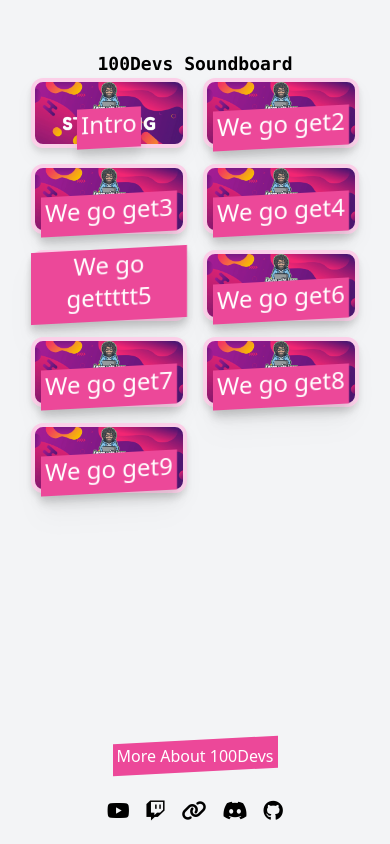
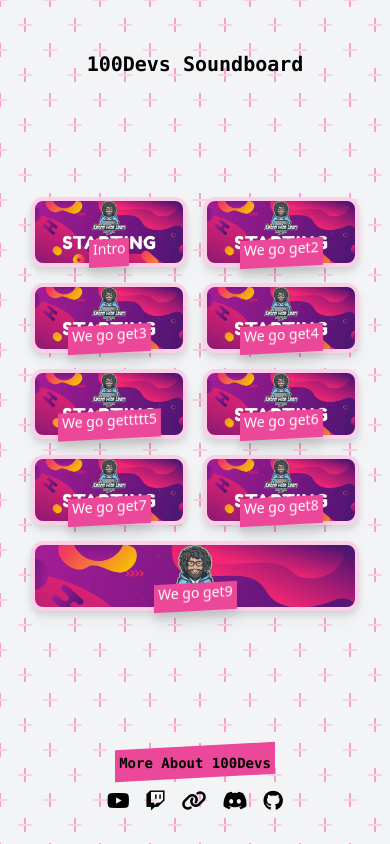
Before and after one commit to matt-conn/soundboard-100devs, a React (Create React App) app: page / in a window 390 px wide. Built offline with nearby package versions, Linux system fonts and the light colour scheme.

Commit message:
complete responsive grid, center board on viewport

```diff
--- a/src/App.css
+++ b/src/App.css
@@ -23,32 +23,51 @@
 }
 
 body {
-	display: flex;
-	justify-content: center;
-	background-color: rgb(243 244 246);
-	align-items: center;
+	/* CROSS */
+	/* https://www.magicpattern.design/tools/css-backgrounds */
+	background-color: #f3f4f6;
+	background: radial-gradient(
+			circle,
+			transparent 20%,
+			#f3f4f6 20%,
+			#f3f4f6 80%,
+			transparent 80%,
+			transparent
+		),
+		radial-gradient(
+				circle,
+				transparent 20%,
+				#f3f4f6 20%,
+				#f3f4f6 80%,
+				transparent 80%,
+				transparent
+			)
+			25px 25px,
+		linear-gradient(hsl(330, 81%, 90%) 2px, transparent 2px) 0 -1px,
+		linear-gradient(90deg, hsl(330, 81%, 80%) 2px, #f3f4f6 2px) -1px 0;
+	background-size: 50px 50px, 50px 50px, 25px 25px, 25px 25px;
 }
 
 .app-container {
-	justify-content: space-between;
 	width: 100vw;
-	margin-top: 50px;
+	height: 100vh;
+	padding: 50px 0 10px 0;
 }
 
 .grid-container {
 	display: grid;
 	justify-content: center;
 	align-content: center;
-	grid-template-columns: repeat(3, 33.3vmin);
+	grid-template-columns: repeat(3, 28vmin);
 	grid-template-rows: repeat(3, 20vmin);
 	gap: 1.5rem;
 }
 
-footer {
+/* footer {
 	position: absolute;
 	bottom: 0;
 	width: 100%;
-}
+} */
 
 /* Mobile Styles */
 @media only screen and (max-width: 480px) {
@@ -58,20 +77,52 @@
 		gap: 1rem;
 	}
 
-	.button:last-of-type {
+	.sound-btn:last-of-type {
+		grid-column: 1 / span 2;
+	}
+}
+
+@media (min-width: 481px) and (max-width: 624px) {
+	.grid-container {
+		margin-left: 2rem;
+		margin-right: 2rem;
+		grid-template-columns: repeat(2, 40vmin);
+		grid-template-rows: repeat(5, 18vmin);
+		gap: 1.25rem;
+	}
+
+	.sound-btn:last-of-type {
+		grid-column: 1 / span 2;
+	}
+}
+
+@media (min-width: 625px) and (max-width: 824px) {
+	.grid-container {
+		margin-left: 2rem;
+		margin-right: 2rem;
+		grid-template-columns: repeat(2, 40vmin);
+		grid-template-rows: repeat(5, 14vmin);
+		gap: 1.25rem;
+	}
+
+	.sound-btn:last-of-type {
 		grid-column: 1 / span 2;
 	}
 }
 
 /* Tablet Styles */
-@media (min-width: 481px) and (max-width: 909px) {
-	/* .grid-container {
+@media (min-width: 825px) and (max-width: 900px) {
+	.grid-container {
 		margin-left: 2rem;
 		margin-right: 2rem;
-		grid-template-columns: repeat(3, 28vmin);
-		grid-template-rows: repeat(3, 25vmin);
+		grid-template-columns: repeat(2, 40vmin);
+		grid-template-rows: repeat(5, 14vmin);
 		gap: 1.25rem;
-	} */
+	}
+
+	.sound-btn:last-of-type {
+		grid-column: 1 / span 2;
+	}
 }
 
 .sound-btn {
--- a/src/App.js
+++ b/src/App.js
@@ -84,9 +84,9 @@
 	}
 
 	return (
-		<div className='app-container flex flex-col'>
+		<div className='app-container flex flex-col justify-between'>
 			<header className='mx-auto'>
-				<h1 className='text-lg sm:text-2xl md:text-4xl lg:text-5xl font-mono font-bold'>100Devs Soundboard</h1>
+				<h1 className='text-xl sm:text-2xl md:text-4xl lg:text-5xl font-mono font-bold'>100Devs Soundboard</h1>
 			</header>
 
 			<main>
@@ -96,14 +96,14 @@
 				/>
 			</main>
 
-			<footer className='flex flex-col'>
+			<footer className='flex flex-col mt-5'>
 				<span className="text-center">
 					<span className="before:block before:absolute before:-inset-1 before:-skew-y-3 before:bg-pink-500 relative inline-block">
-    					<span className="relative text-white">More About 100Devs</span>
+    					<span className="relative text-sm sm:text-lg md:text-lg lg:text-xl font-mono font-bold">More About 100Devs</span>
   					</span>
 				</span>
 
-				<ul className='mt-8 mb-5 flex justify-center'>
+				<ul className='mt-4 mb-5 flex justify-center'>
 					<li className='ml-2 mr-2'><a href="https://www.youtube.com/channel/UCGiRSHBdWuCgjgmPPz_13xw"><i className="fa-brands fa-youtube"></i></a></li>
 					<li className='ml-2 mr-2'><a href="https://www.twitch.tv/learnwithleon"><i className="fa-brands fa-twitch"></i></a></li>
 					<li className='ml-2 mr-2'><a href="https://twitter.com/leonnoel"><i className="fa-solid fa-link"></i></a></li>
--- a/src/components/Sound.js
+++ b/src/components/Sound.js
@@ -3,7 +3,7 @@
 		<>
 			<button
 				onClick={() => onClick(sound)}
-				className='sound-btn flex justify-center text-2xl sm:text-lg md:text-xl lg:text-2xl min-w-full min-h-full border-4 border-pink-200 hover:border-pink-500 rounded-xl bg-gray-100  drop-shadow-lg'
+				className='sound-btn flex justify-center text-sm sm:text-lg md:text-xl lg:text-2xl min-w-full min-h-full border-4 border-pink-200 hover:border-pink-500 rounded-xl bg-gray-100  drop-shadow-lg'
 				style={{
 					backgroundImage: `url('${sound.cover}')`,
 					backgroundPosition: 'top',
```
